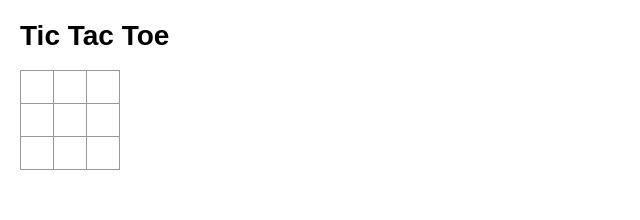
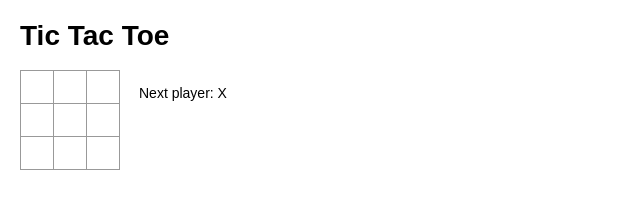
Before and after one commit to mariofink/vue-tictactoe, a Vue app: page / in a window 1280 px wide. Shown: the top 220 px of the page, without its empty margins (0-640 px from the left). Built offline with nearby package versions, Linux system fonts and the light colour scheme.

Commit message:
add next player info

```diff
--- a/src/components/Game.vue
+++ b/src/components/Game.vue
@@ -1,7 +1,14 @@
 <template>
   <div>
     <h1>Tic Tac Toe</h1>
-    <board :squares="current.squares" @squareSelection="onSquareSelection"></board>
+    <div class="game">
+      <div class="game-board">
+        <board :squares="current.squares" @squareSelection="onSquareSelection"></board>
+      </div>
+      <div class="game-info">
+        <p>Next player: {{player}}</p>
+      </div>
+    </div>
   </div>
 </template>
 
--- a/src/components/Square.vue
+++ b/src/components/Square.vue
@@ -1,7 +1,5 @@
 <template>
-  <div>
-    <button class="square" @click="clickHandler">{{value}}</button>
-  </div>
+  <button class="square" @click="clickHandler">{{value}}</button>
 </template>
 
 <script>
```
